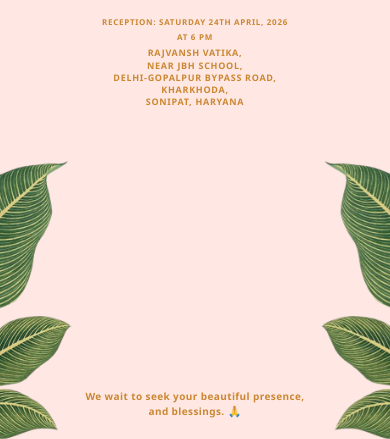
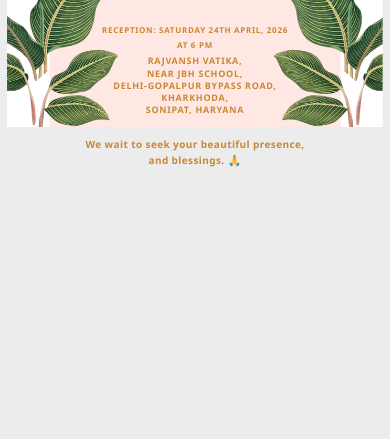
Before and after one commit to NikChougule22/Version-2-Wedding-Invitation, a plain HTML site: page index.html in a window 390 px wide. Shown: the part 405-844 px from the top of the page. Drawn offline with Linux system fonts and the light colour scheme.

Commit message:
Fix mobile not filling issue

```diff
--- a/style.css
+++ b/style.css
@@ -156,7 +156,7 @@ body {
 }
 
 .closing-line {
-  margin: auto 0 0;
+  margin: clamp(24px, 3.5vw, 34px) 0 0;
   text-align: center;
   color: var(--gold);
   font-size: clamp(11px, 1.45vw, 15px);
@@ -267,20 +267,21 @@ body {
 @media (max-width: 640px) {
   .page {
     min-height: 100dvh;
-    padding: 0;
+    padding: 8px;
+    overflow-x: hidden;
   }
 
   .invite-card {
-    width: 100vw;
-    height: 100dvh;
-    max-width: none;
-    overflow: hidden;
+    width: 100%;
+    height: auto;
+    max-width: 760px;
+    margin: 0 auto;
   }
 
   .invite-bg {
     width: 100%;
-    height: 100%;
-    object-fit: cover;
+    height: auto;
+    object-fit: contain;
   }
 
   .overlay-content {
@@ -336,5 +337,6 @@ body {
     font-size: clamp(10px, 2.3vw, 12px);
     max-width: 92%;
     letter-spacing: 0.4px;
+    margin-top: clamp(18px, 5vw, 28px);
   }
 }
```
